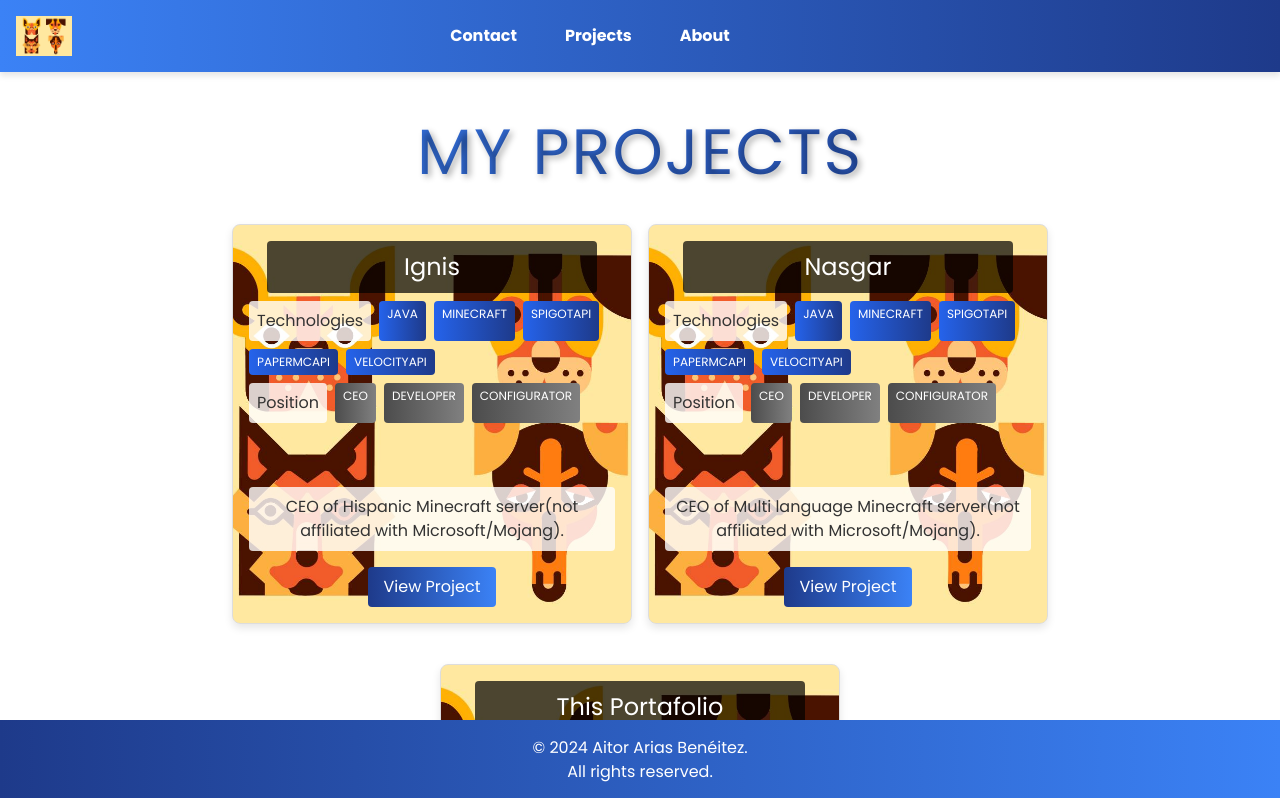
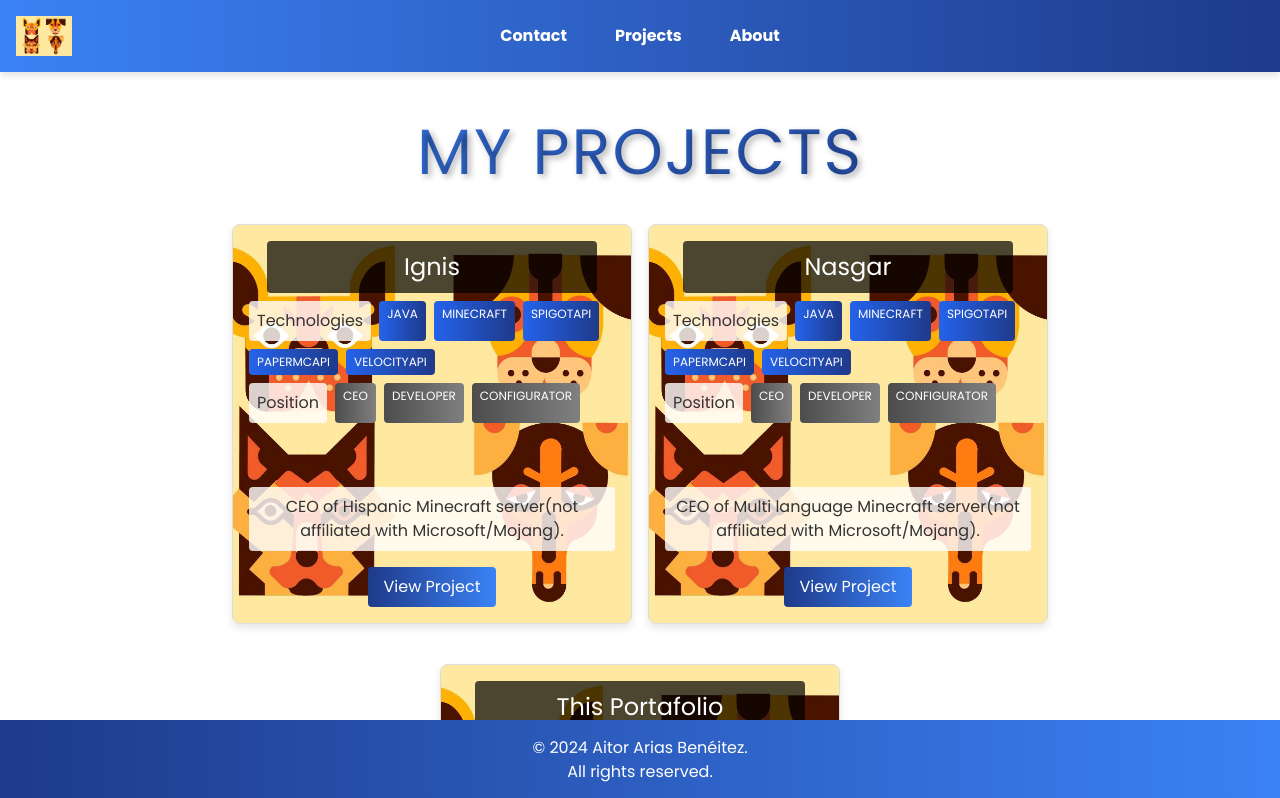
Before and after one commit to Aitooor/Portfolio, an Angular app: page / in a window 1280 px wide. Shown: the top 798 px of the page. Built offline with nearby package versions, Linux system fonts and the light colour scheme.

Commit message:
feat: header responsive

```diff
--- a/src/app/header/header.component.css
+++ b/src/app/header/header.component.css
@@ -25,7 +25,6 @@
   position: absolute;
   left: 50%;
   transform: translateX(-50%);
-  margin-left: -50px;
 }
 
 .nav-link {
```
